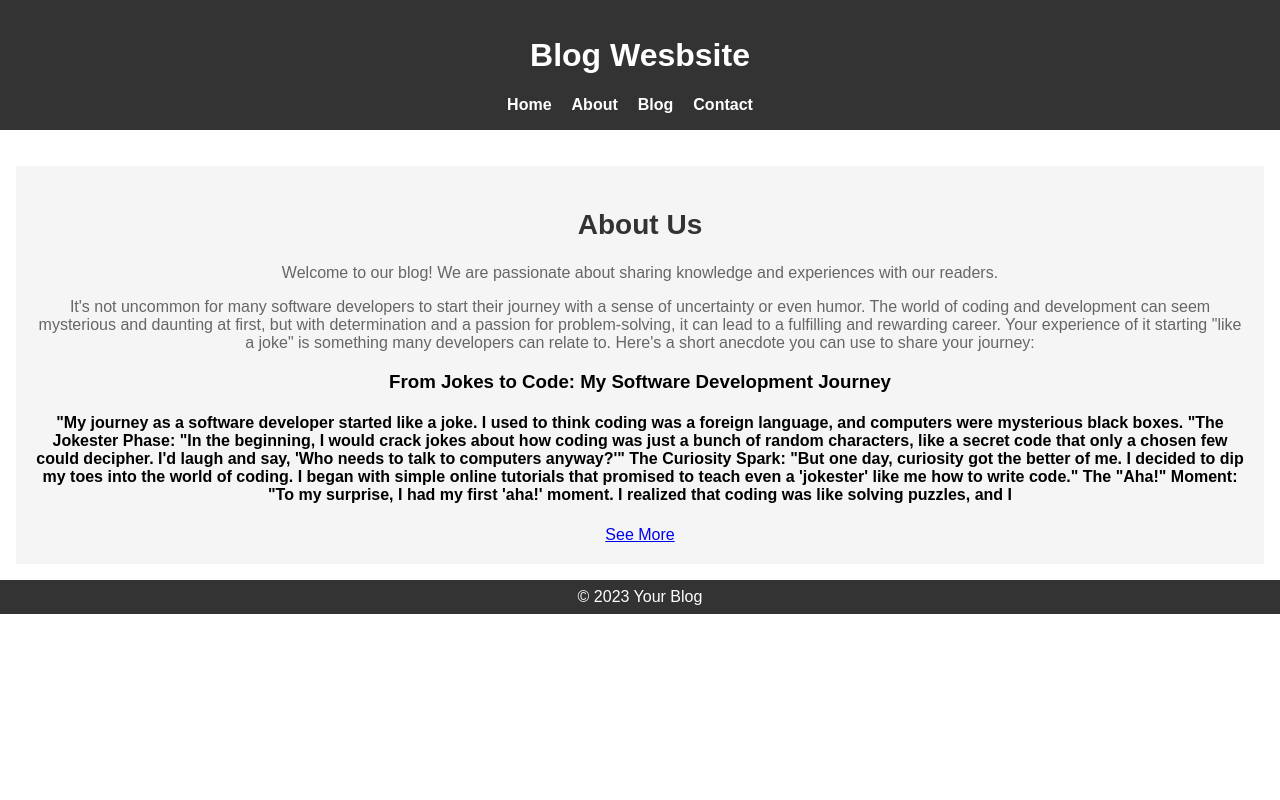
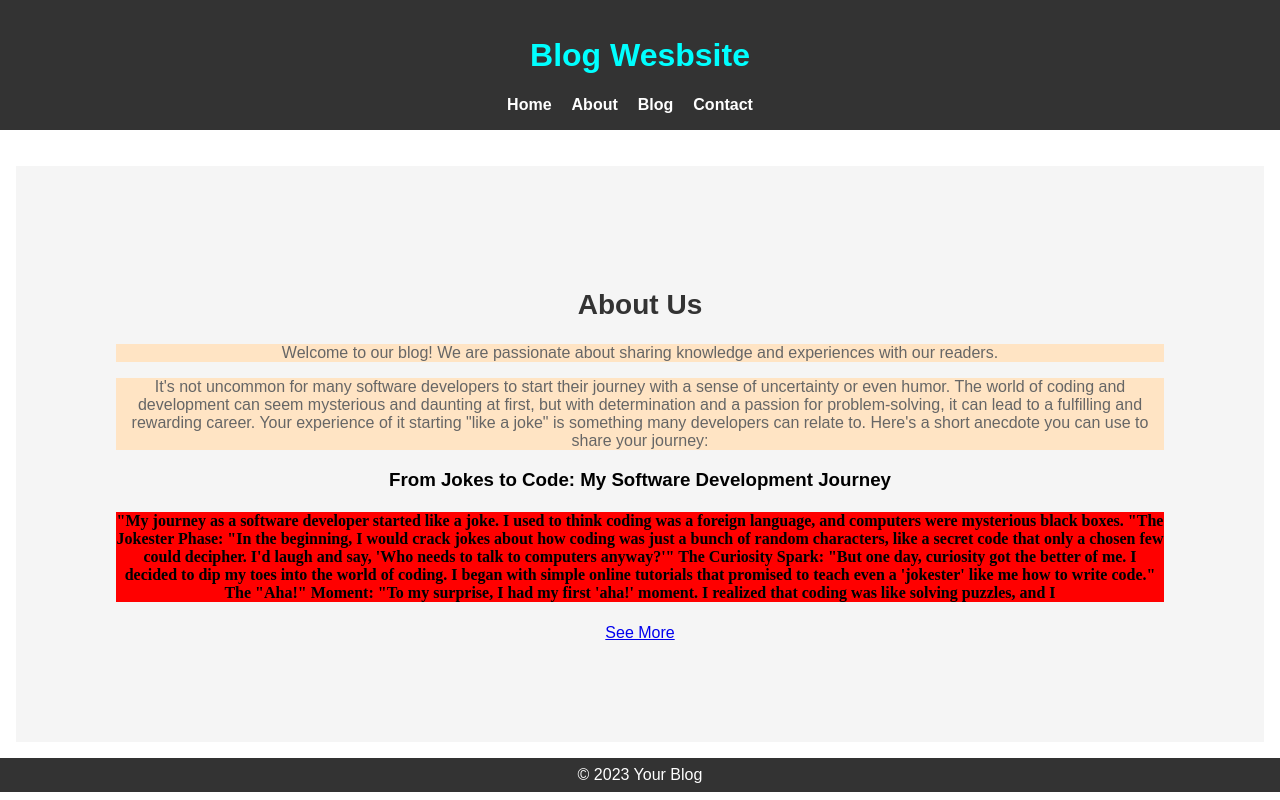
Before and after one commit to KAYEMBAJONATHAN/CodeAlph_ResponsiveBlog, a React (Create React App) app: page /about in a window 1280 px wide. Built offline with nearby package versions, Linux system fonts and the light colour scheme.

Commit message:
add fix the css

```diff
--- a/src/App.css
+++ b/src/App.css
@@ -42,3 +42,7 @@ footer {
   text-align: center;
   padding: 0.5rem;
 }
+
+.bloger {
+  color: aqua;
+}
--- a/src/Components/Header.js
+++ b/src/Components/Header.js
@@ -4,7 +4,7 @@ import { Link } from 'react-router-dom';
 const Header = () => {
   return (
     <header>
-        <h1>Blog Wesbsite</h1>
+        <h1 className="bloger">Blog Wesbsite</h1>
       <nav>
         <ul>
           <li>
--- a/src/Pages/About.js
+++ b/src/Pages/About.js
@@ -18,7 +18,7 @@ const About = () => {
         </p>
         <div>
           <h3>From Jokes to Code: My Software Development Journey</h3>
-          <h4>
+          <h4 className="about">
           "My journey as a software developer started like a joke. I used to think coding
           was a foreign language, and computers were mysterious black boxes.
           "The Jokester Phase:
--- a/src/Style/about.css
+++ b/src/Style/about.css
@@ -1,6 +1,6 @@
 .about-intro {
     text-align: center;
-    padding: 20px;
+    padding: 100px;
     background-color: #f5f5f5;
   }
 
@@ -13,4 +13,11 @@
     font-size: 16px;
     color: #666;
     margin-top: 10px;
+    background-color: #ffe4c4;
   }
+
+  .about {
+    background-color: #ff0000;
+    font-size: 100%;
+    font-family: cursive;
+  }
--- a/src/Style/home.css
+++ b/src/Style/home.css
@@ -45,7 +45,7 @@
   }
 
   .post {
-    background-color: #fff;
+    background-color: #f0f0f0;
     border: 1px solid #ddd;
     border-radius: 5px;
     padding: 20px;
```
